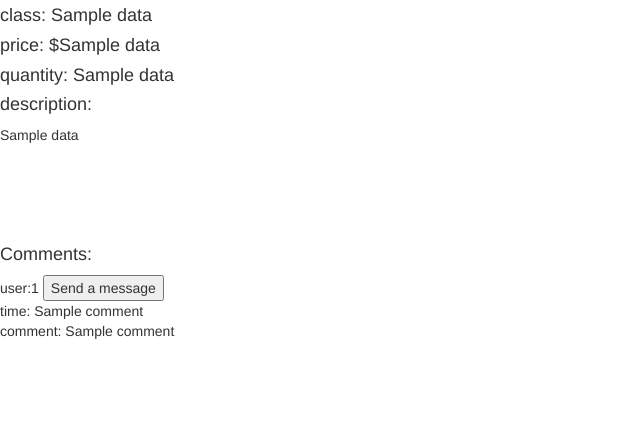
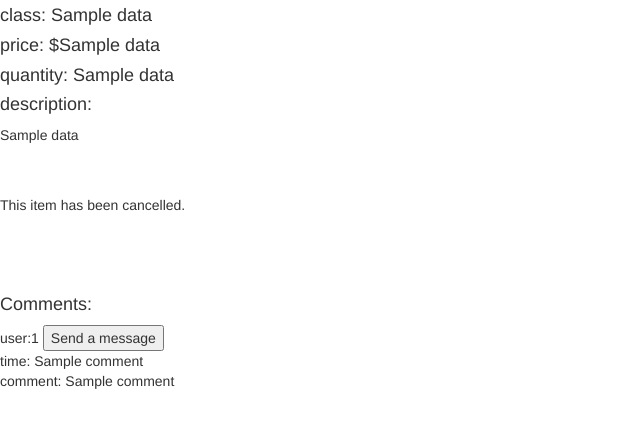
Before and after one commit to wyd856570831/Project1, a Flask app: template dbproject/templates/item.html in a window 1280 px wide. Shown: the part 167-595 px from the top of the page, without its empty margins (0-640 px from the left). Run offline with Flask 2, Linux system fonts and the light colour scheme; the template is opened without the code that fills it: most values are stand-ins (such as "Sample title", 1, 10 or a date in 2020); parts of the project's set-up code (start-up, migrations or seed data) failed here and were passed over; some libraries are stand-ins or nearby versions.

Commit message:
buy it debug

```diff
--- a/dbproject/templates/item.html
+++ b/dbproject/templates/item.html
@@ -1,7 +1,7 @@
 {% extends "header.html" %}
 
 
-<!-- item_data: iid, name, sellerid, class, description, price, quantity, sellingstatus, cancelstatus -->
+<!-- item_data: iid, name, sellerid, class, description, price, quantity, 7 sellingstatus, cancelstatus -->
 <!-- isbuyer : boolean-->
 
 {% block body %}
@@ -38,9 +38,10 @@
 <br>
 <br>
 <!-- end Likelistbox -->
-{% if cancelstatus %}
+
+{% if item_data[8] %}
     <p> This item has been cancelled.</p> <br>
-{% elif sellingstatus == false %}
+{% elif not item_data[7] %}
     <p> This item has been sold.</p> <br>
 {% elif isbuyer %}
 
```
